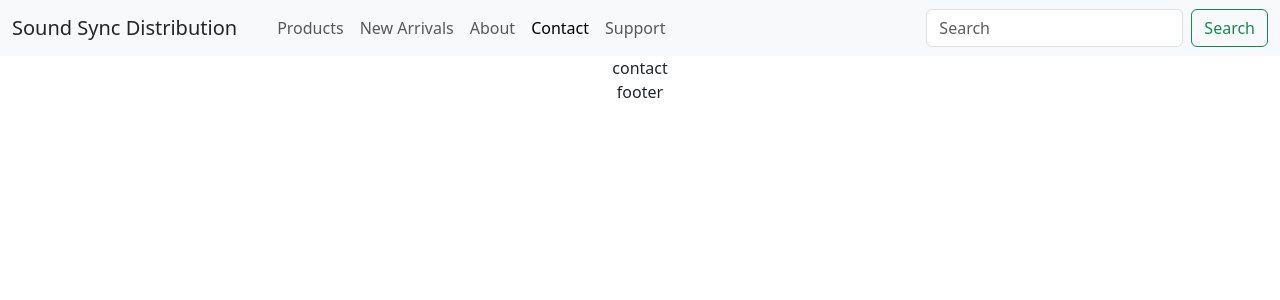
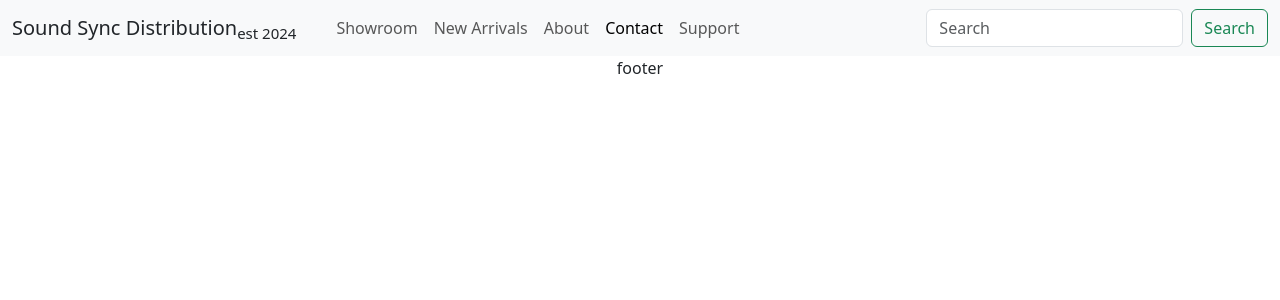
Before and after one commit to jb1756/Sound_Sync_Distribution, a React (Create React App) app: page /contact in a window 1280 px wide. Shown: the top 300 px of the page. Built offline with nearby package versions, Linux system fonts and the light colour scheme.

Commit message:
Touchup to navbar and Embedded contact form

```diff
--- a/src/components/contact/index.js
+++ b/src/components/contact/index.js
@@ -1,9 +1,28 @@
-import React from 'react'
+import React, { useEffect } from 'react';
 
 const Contact = () => {
+  useEffect(() => {
+    const script = document.createElement('script');
+    script.src = 'https://form.jotform.com/jsform/240778048424158';
+    script.async = true;
+
+    // Error handling
+    const handleError = () => {
+      console.error('Failed to load JotForm script');
+    };
+
+    script.addEventListener('error', handleError);
+
+    document.body.appendChild(script);
+
+
+  }, []);
+
   return (
-    <div>contact</div>
-  )
-}
+    <div>
+      {/* Your JSX for the contact component */}
+    </div>
+  );
+};
 
 export default Contact;
--- a/src/components/navBar/index.js
+++ b/src/components/navBar/index.js
@@ -3,18 +3,22 @@ import { Link, useNavigate, useLocation } from "react-router-dom";
 import { Nav, Navbar, Container, NavDropdown, Form, Button } from 'react-bootstrap';
 
 function NavBar(props) {
+
+  // react hooks for navigating and locating pages.
   const navigate = useNavigate();
   const location = useLocation();
 
+  // nav button data
   const buttonData = [
     { id: "splashpage", label: "", to: "/" },
-    { id: "products", label: "Products", to: "/products" },
+    { id: "products", label: "Showroom", to: "/products" },
     { id: "newarrivals", label: "New Arrivals", to: "/newarrivals" },
     { id: "about", label: "About", to: "/about" },
     { id: "contact", label: "Contact", to: "/contact" },
     { id: "support", label: "Support", to: "/support" },
   ];
 
+  //
   const [activeButton, setActiveButton] = useState(null);
 
   useEffect(() => {
@@ -32,12 +36,12 @@ function NavBar(props) {
   return (
     <Navbar expand="lg" className="bg-body-tertiary">
       <Container fluid>
-        <Navbar.Brand as={Link} to="/" className='text-dark font-weight-bold'>Sound Sync Distribution</Navbar.Brand>
+        <Navbar.Brand as={Link} to="/" className='text-dark font-weight-bold'>Sound Sync Distribution<sub>est 2024</sub></Navbar.Brand>
         <Navbar.Toggle aria-controls="navbarScroll" />
         <Navbar.Collapse id="navbarScroll">
           <Nav
             className="me-auto my-2 my-lg-0"
-            style={{ maxHeight: '100px' }}
+            style={{ maxHeight: '1000px' }}
             navbarScroll
           >
             {buttonData.map((button) => (
```
